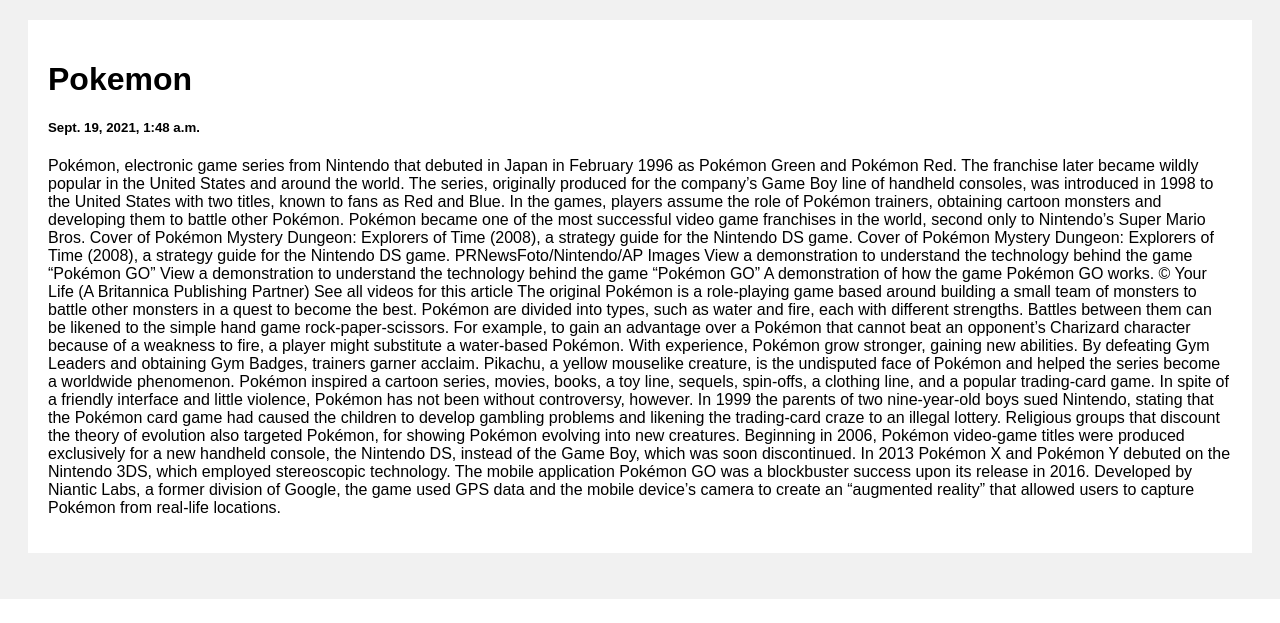
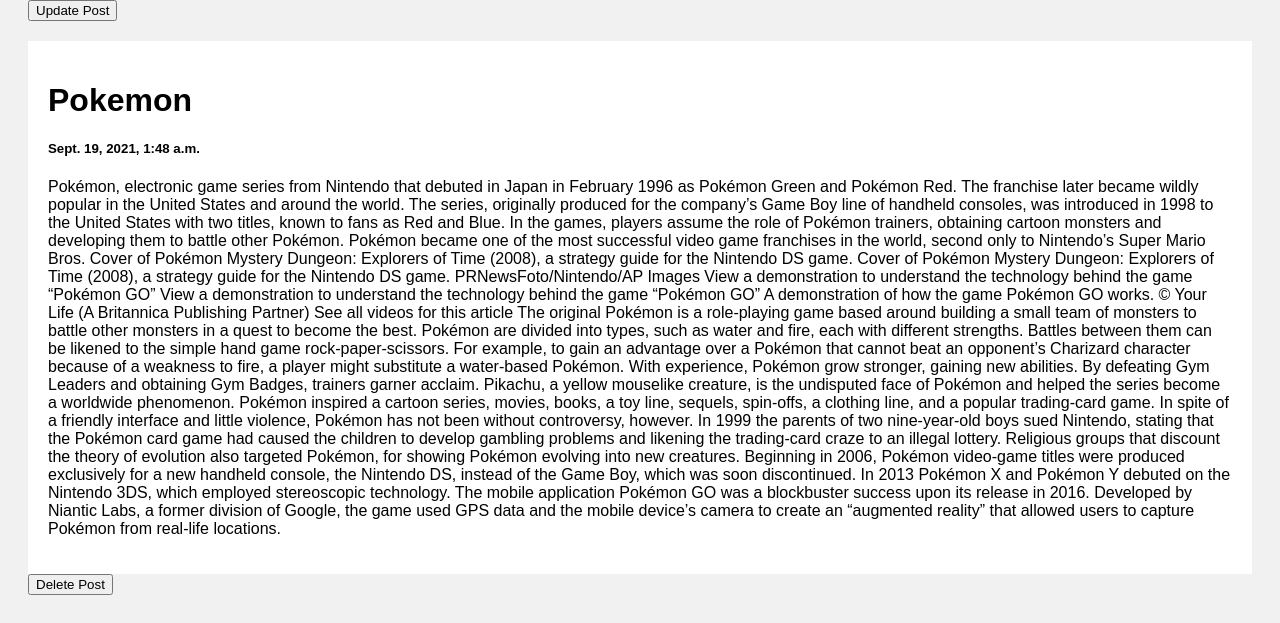
Before and after one commit to JXIong15/django-blog, a Django app: page /post/1 in a window 1280 px wide. Shown: the part 201-824 px from the top of the page. Before the commit the page ends 800 px from the top, so only its background shows below. Run offline with Django 3.2, Linux system fonts and the light colour scheme; data comes from the database, SQL or seed files in the repository; both versions use the stored data as it was after the commit.

Commit message:
delete and update complete

```diff
--- a/post/models.py
+++ b/post/models.py
@@ -9,3 +9,6 @@
 
     def __str__(self):
         return self.title
+
+    def get_absolute_url(self):
+        return '/'
--- a/post/templates/post/index.html
+++ b/post/templates/post/index.html
@@ -1,5 +1,9 @@
 {% extends './base.html' %}
 {% block content %}
+
+<a href="{% url 'postcreate' %}">
+<button>Create Post</button>
+</a>
 
 <div class="row">
   <div class="leftcolumn">
--- a/post/templates/post/post.html
+++ b/post/templates/post/post.html
@@ -1,5 +1,9 @@
 {% extends './base.html' %}
 {% block content %}
+
+<a href="{% url 'postupdate' post.id %}">
+<button>Update Post</button>
+</a>
 
 <div class="row">
   <div class="leftcolumn">
@@ -11,4 +15,8 @@
   </div>
 </div>
 
+<a href="{% url 'postdelete' post.id %}">
+<button>Delete Post</button>
+</a>
+
 {% endblock %}
--- a/post/urls.py
+++ b/post/urls.py
@@ -4,4 +4,7 @@
 urlpatterns = [
     path('', views.index, name='index'),
     path('post/<pk>', views.post, name='post'),
+    path("create", views.PostCreate.as_view(), name="postcreate"),
+    path("post/update/<pk>", views.PostUpdate.as_view(), name="postupdate"),
+    path("post/delete/<pk>", views.PostDelete.as_view(), name="postdelete")
 ]
--- a/post/views.py
+++ b/post/views.py
@@ -1,5 +1,7 @@
 from django.shortcuts import render
 from .models import Post
+from django.views.generic.edit import CreateView, DeleteView, UpdateView
+from .forms import PostCreateForm, PostUpdateForm
 
 # Create your views here.
 def index(request):
@@ -9,3 +11,18 @@
 def post(request, pk):
     post = Post.objects.get(id=pk)
     return render(request, 'post/post.html', {'post': post})
+
+class PostCreate(CreateView):
+  model = Post
+  template_name = "post/post_create_form.html"
+  form_class = PostCreateForm
+
+class PostUpdate(UpdateView):
+  model = Post
+  template_name = "post/post_update_form.html"
+  form_class = PostUpdateForm
+
+class PostDelete(DeleteView):
+  model = Post
+  template_name = "post/post_delete_form.html"
+  success_url = "/"
```
Also changed, not shown: post/forms.py (added, +15 -0 lines), post/templates/post/post_create_form.html (added, +10 -0 lines), post/templates/post/post_delete_form.html (added, +11 -0 lines), post/templates/post/post_update_form.html (added, +11 -0 lines), db.sqlite3.
